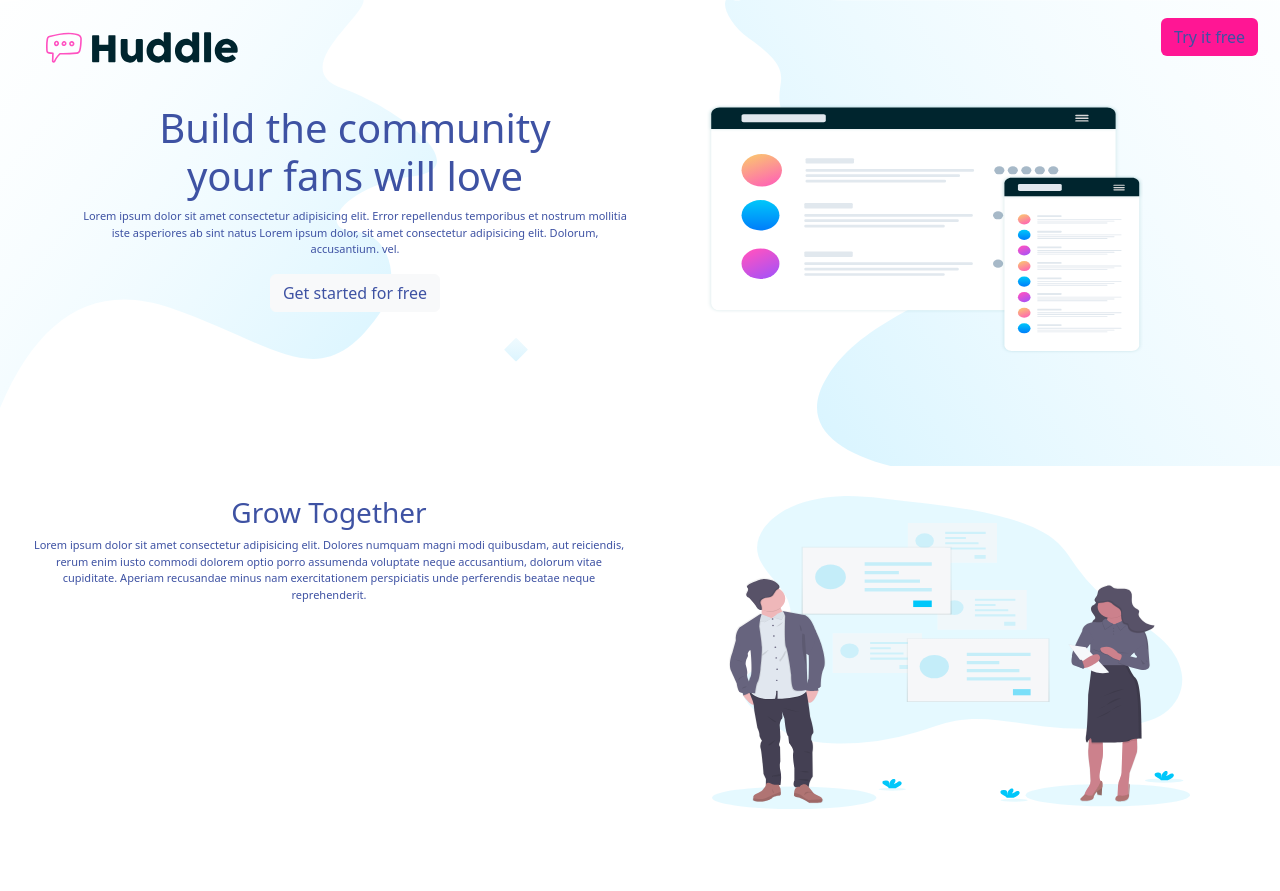
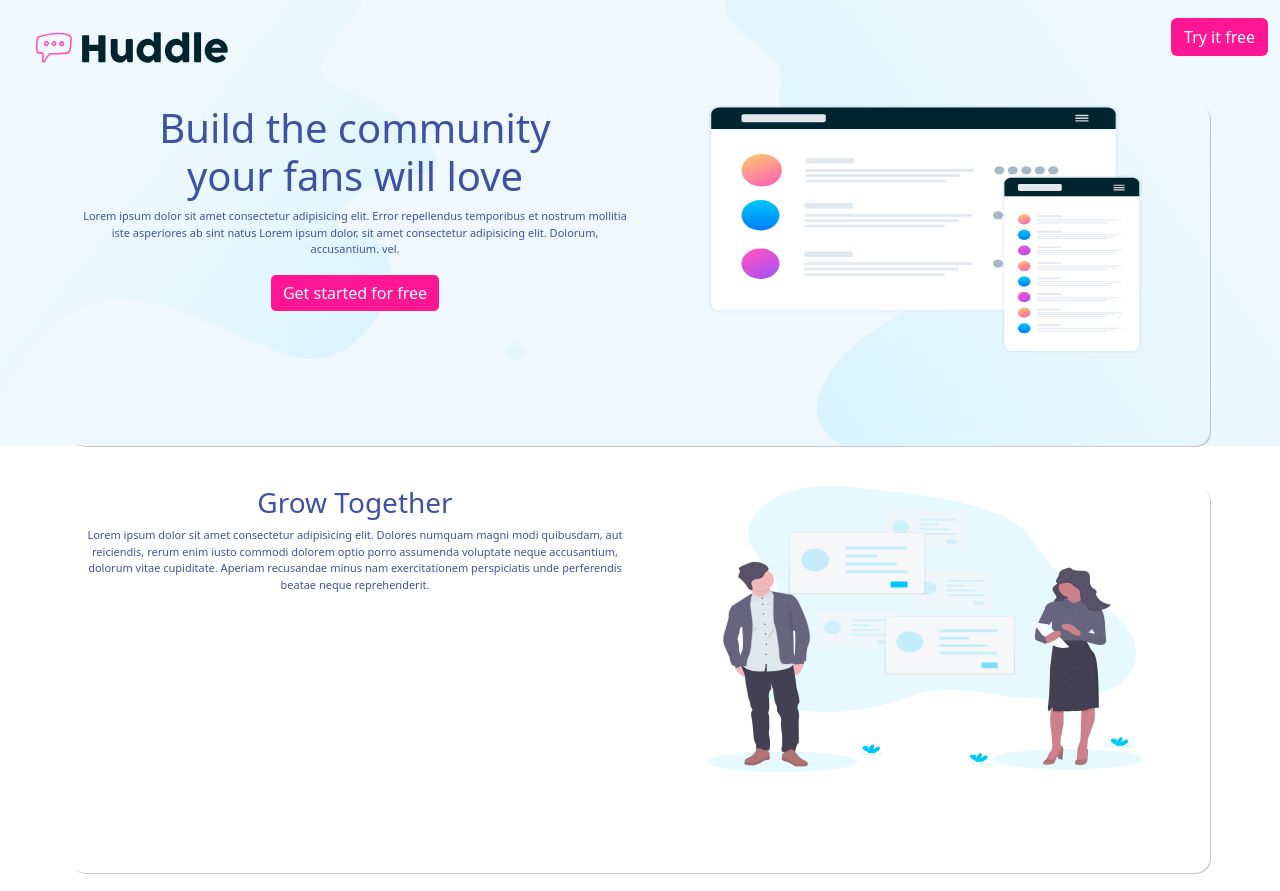
Before and after one commit to AthonysWorld/Huddles, a plain HTML site: page index.html in a window 1280 px wide. Shown: the top 891 px of the page. Drawn offline with nearby package versions, Linux system fonts and the light colour scheme.

Commit message:
Add files via upload

```diff
--- a/index.html
+++ b/index.html
@@ -15,19 +15,19 @@
 <body>
     <section id="navsec">
         <div class="container-fluid">
-    <nav class="navbar">
+    <nav class="navbar ms-auto">
         <div class="navbar-brand">
             <img src="images/logo.svg">
         </div>
         <button class="btn but">Try it free</button>
     </nav>
 </div>
-    <div class="container">
+    <div class="container contain">
     <div class="row">
         <div class="container col-lg-6 col-md-6">
        <h1>Build the community <br> your fans will love</h1>
        <p>Lorem ipsum dolor sit amet consectetur adipisicing elit. Error repellendus temporibus et nostrum mollitia iste asperiores ab sint natus Lorem ipsum dolor, sit amet consectetur adipisicing elit. Dolorum, accusantium. vel.</p>
-       <button class="btn btn btn-light">Get started for free</button>
+       <button class="btn btn-light">Get started for free</button>
         </div>
         <div class="container col-lg-6 col-md-6">
         <img src="images/illustration-mockups.svg" alt="">
@@ -37,6 +37,7 @@
 </section>
 
 <section id="growtogether">
+    <div class="container contain">
     <div class="row">
         <div class="container col-lg-6 col-md-6">
          <h3>Grow Together</h3>
@@ -46,8 +47,8 @@
         <img src="images/illustration-grow-together.svg">
         </div>
     </div>
-
-    <div class="container">
+</div>
+    <div class="container contain">
         <div class="row">
             <div class="container col-lg-6 col-md-6">
                 <img src="images/illustration-flowing-conversation.svg">
@@ -57,7 +58,7 @@
             </div>
         </div>
     </div>
-    <div class="container">
+    <div class="container contain">
         <div class="row">
             <div class="container col-lg-6 col-md-6">
                 <img src="images/illustration-your-users.svg">
@@ -68,13 +69,13 @@
             </div>
         </div>
     </div>
-    <div class="container one">
+    <div class="container one contain">
         <h2>Ready to build your community</h2>
         <button class="btn but">Get started for free</button>
     </div>
 </section>
 <section id="footer">
-    <div class="container-fluid">
+    <div class="container-fluid ">
         <div class="row">
         <div class="container col-lg-3 col-md-3 col-sm-4">
         <img class="img1" src="images/logo.svg"> <br>
--- a/styles.css
+++ b/styles.css
@@ -3,13 +3,17 @@ body{
 }
 .container{
     border-radius: 15px;
-    margin-bottom: 20px;
+    margin-bottom: 30px;}
+.contain{
+    box-shadow: 1px 1px rgba(0, 0, 0, 0.219);
 }
+
 #navsec{
-padding: 10px;
+padding-top: 10px;
 background-image: url(images/bg-hero-desktop.svg);
 font-size: 11px;
 text-align: center;
+background-color:#f0f8ff ;
 color: hsl(228, 45%, 44%);
 }
 .navbar{
@@ -26,7 +30,7 @@ img{
 }
 .img1{
     height: 20px;
-    width: 40px;
+    width: 60px;
     color:  hsl(228, 45%, 44%);
 }
 
@@ -34,11 +38,13 @@ img{
     margin-bottom: 20px;
     color: hsl(228, 45%, 44%);
 }
-.but{
+.btn{
     background-color: #ff1694;
+    color: white;
 }
-.but:hover{
+.btn:hover{
    background-color: pink;
+   color:hsl(228, 45%, 44%) ;
 }
 #growtogether{
     margin: 20px;
```
